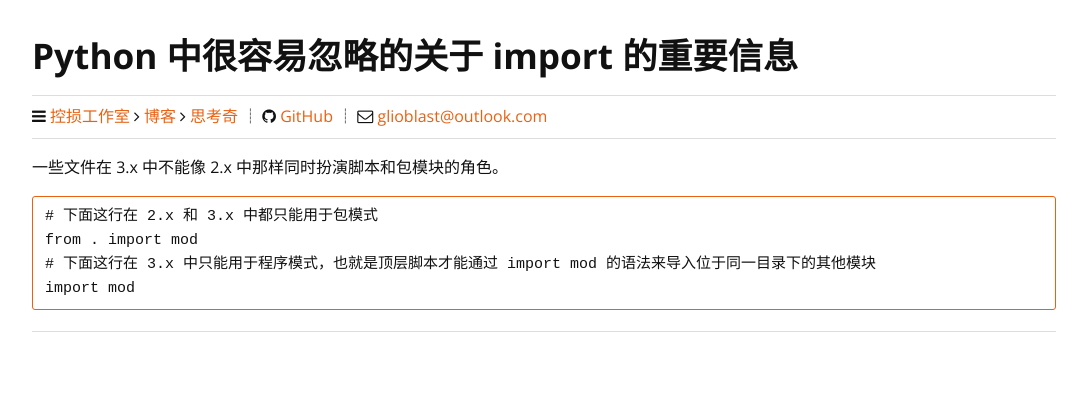
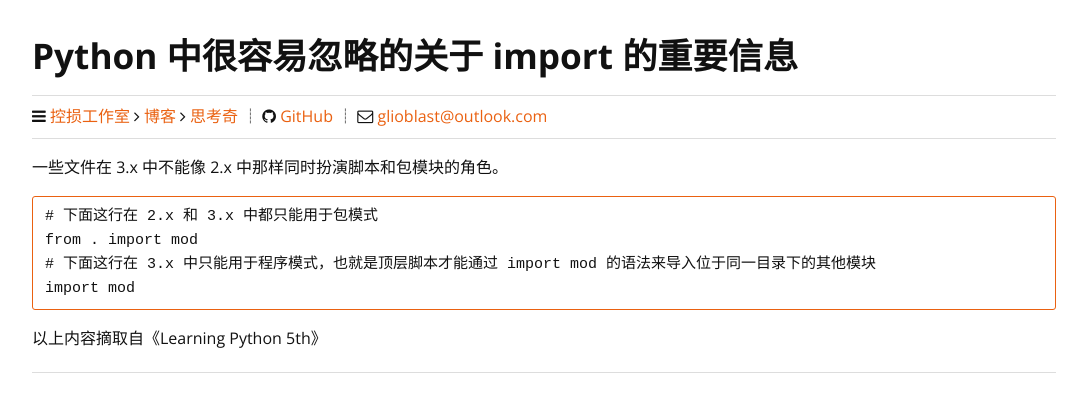
Before and after one commit to DamageControlStudio/HomePage, a Jekyll site: the page built from _posts/2021-02-21-about_python_import.md, in a window 1280 px wide. Shown: the top 412 px of the page, without its empty margins (96-1183 px from the left). Built offline with Jekyll 4.4.1, drawn with Linux system fonts in a browser that asks for light colours.

Commit message:
Update and rename 2021-02-21-python_import.md to 2021-02-21-about_python_import.md

````diff
--- a/_posts/2021-02-21-python_import.md
+++ b/_posts/2021-02-21-about_python_import.md
@@ -13,3 +13,5 @@ from . import mod
 # 下面这行在 3.x 中只能用于程序模式，也就是顶层脚本才能通过 import mod 的语法来导入位于同一目录下的其他模块
 import mod
 ```
+
+以上内容摘取自《Learning Python 5th》
````
